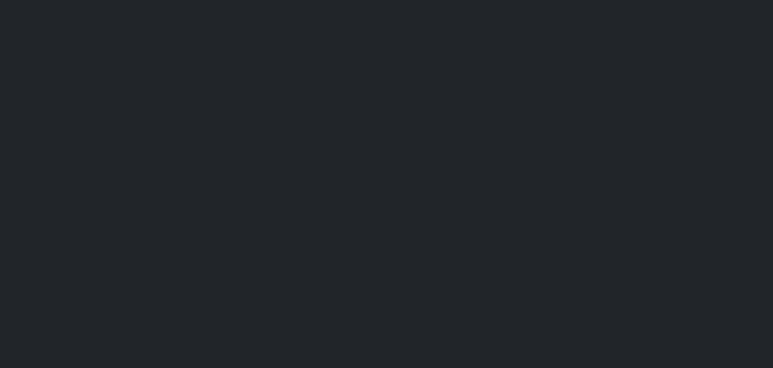
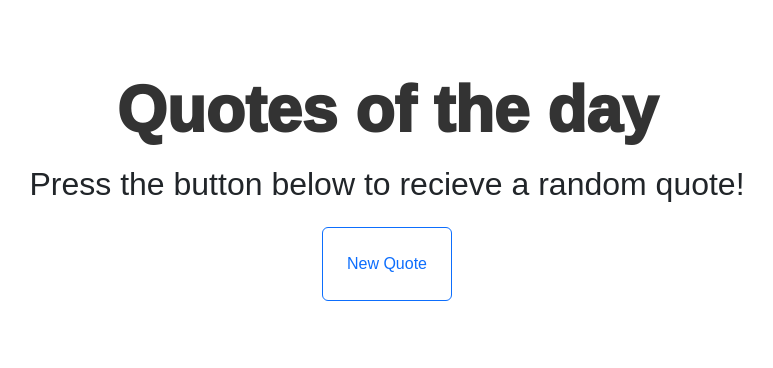
Before and after one commit to Basta97/project-1, a plain HTML site: page index.html in a window 1280 px wide. Shown: the whole page, without its empty margins (253-1026 px from the left). Drawn offline with nearby package versions, Linux system fonts and the light colour scheme; files that its build step writes are made by us from their sources.

Commit message:
assignment 9 finish

```diff
--- a/css/main.css
+++ b/css/main.css
@@ -0,0 +1,19 @@
+*{
+    margin: 0;
+    padding: 0;
+    box-sizing: border-box;
+
+}
+
+body {
+    font-family: Arial, sans-serif;
+
+}
+h1{
+    color: #333;
+    font-size: 4rem;
+    text-align: center;
+    font-weight: 1000;
+    width: 70%;
+    margin: 0 auto;
+}
--- a/index.html
+++ b/index.html
@@ -1,9 +1,9 @@
 <!DOCTYPE html>
-<html id="rootElm" lang="en" data-bs-theme="dark">
+<html id="rootElm" lang="en">
   <head>
     <meta charset="utf-8" />
     <meta name="viewport" content="width=device-width, initial-scale=1" />
-    <title>Bootstrap demo</title>
+    <title>Quotes app</title>
     <link
       rel="stylesheet"
       href="https://cdnjs.cloudflare.com/ajax/libs/font-awesome/6.6.0/css/all.min.css"
@@ -18,10 +18,19 @@
       crossorigin="anonymous"
     />
 
-    <link rel="stylesheet" href="style/main.css" />
+    <link rel="stylesheet" href="./css/main.css"/>
   </head>
   <body>
-
+   <div class="container mt-4 p-5 d-flex flex-column align-items-center justify-content-center gap-3">
+     <h1>
+      Quotes of the day
+     </h1>
+     <h2>
+      Press the button below to recieve a random quote!
+     </h2>
+     <button onclick="displayq()" class=" btn btn-outline-primary p-4">New Quote</button>
+     <div id="quoteContainer" class=" w-100 d-flex align-items-center justify-content-center  fs-1"></div>
+   </div>
 
     <script
       src="https://cdn.jsdelivr.net/npm/bootstrap@5.3.3/dist/js/bootstrap.bundle.min.js"
--- a/js/main.js
+++ b/js/main.js
@@ -0,0 +1,12 @@
+let quote = ["“So many books, so little time.”","“Two things are infinite: the universe and human stupidity; and I'm not sure about the universe.”","“A room without books is like a body without a soul.”","“Be who you are and say what you feel, because those who mind don't matter, and those who matter don't mind.”","“You know you're in love when you can't fall asleep because reality is finally better than your dreams.”","“You only live once, but if you do it right, once is enough.”","“Be the change that you wish to see in the world.”","“In three words I can sum up everything I've learned about life: it goes on.”",];
+
+
+function displayQuote(quote) {
+    let quoteElement = document.getElementById("quoteContainer");
+    quoteElement.innerHTML = quote[Math.floor(Math.random()*quote.length)];
+}
+
+
+function displayq(){
+    displayQuote(quote);
+}
```
